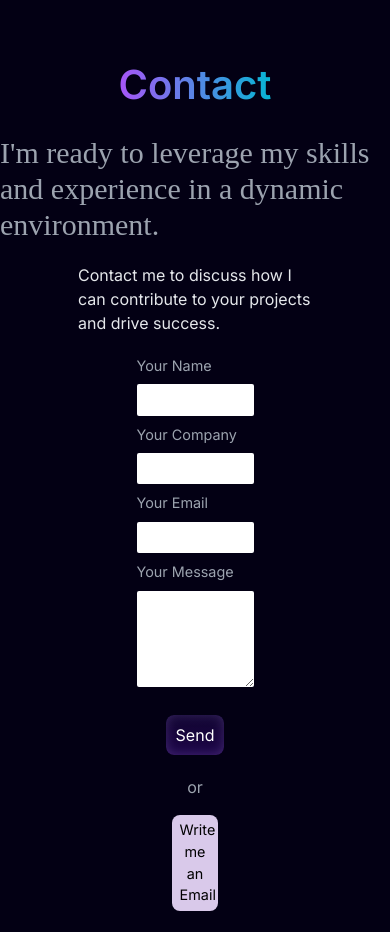
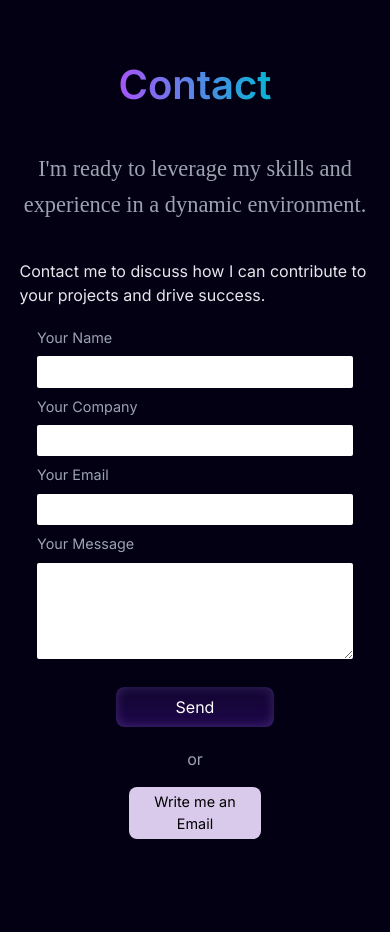
Before and after one commit to pooya-jb/portfolio, a Next.js app: page / in a window 390 px wide. Shown: the part 4700-5632 px from the top of the page. Built offline with nearby package versions, Linux system fonts and the light colour scheme; a web font is replaced by a local one.

Commit message:
style: make contact responsive

```diff
--- a/components/main/Contact.module.css
+++ b/components/main/Contact.module.css
@@ -43,3 +43,23 @@
   background: #a559f6;
   color: white;
 }
+
+@media (max-width: 720px) {
+  .eager {
+    padding: 1rem;
+    font-size: 1.4rem;
+    text-align: center;
+  }
+
+  .contactForm {
+    width: 90%;
+  }
+
+  .contactForm form {
+    width: 90%;
+  }
+
+  .emailBtn {
+    width: 75%;
+  }
+}
--- a/components/main/Contact.tsx
+++ b/components/main/Contact.tsx
@@ -21,10 +21,12 @@ const Contact = () => {
       <h2 className='text-[40px] font-semibold text-transparent bg-clip-text bg-gradient-to-r from-purple-500 to-cyan-500'>
         Contact
       </h2>
-      <p className='cursive text-gray-400 text-3xl my-5'>
+      <p className={`cursive text-gray-400 text-3xl my-5 ${classes.eager}`}>
         I'm ready to leverage my skills and experience in a dynamic environment.
       </p>
-      <div className='flex flex-col align-center justify-center items-center w-3/5 gap-5'>
+      <div
+        className={`flex flex-col align-center justify-center items-center w-3/5 gap-5 ${classes.contactForm}`}
+      >
         <p className='text white text-md text-gray-200'>
           Contact me to discuss how I can contribute to your projects and drive
           success.
```
